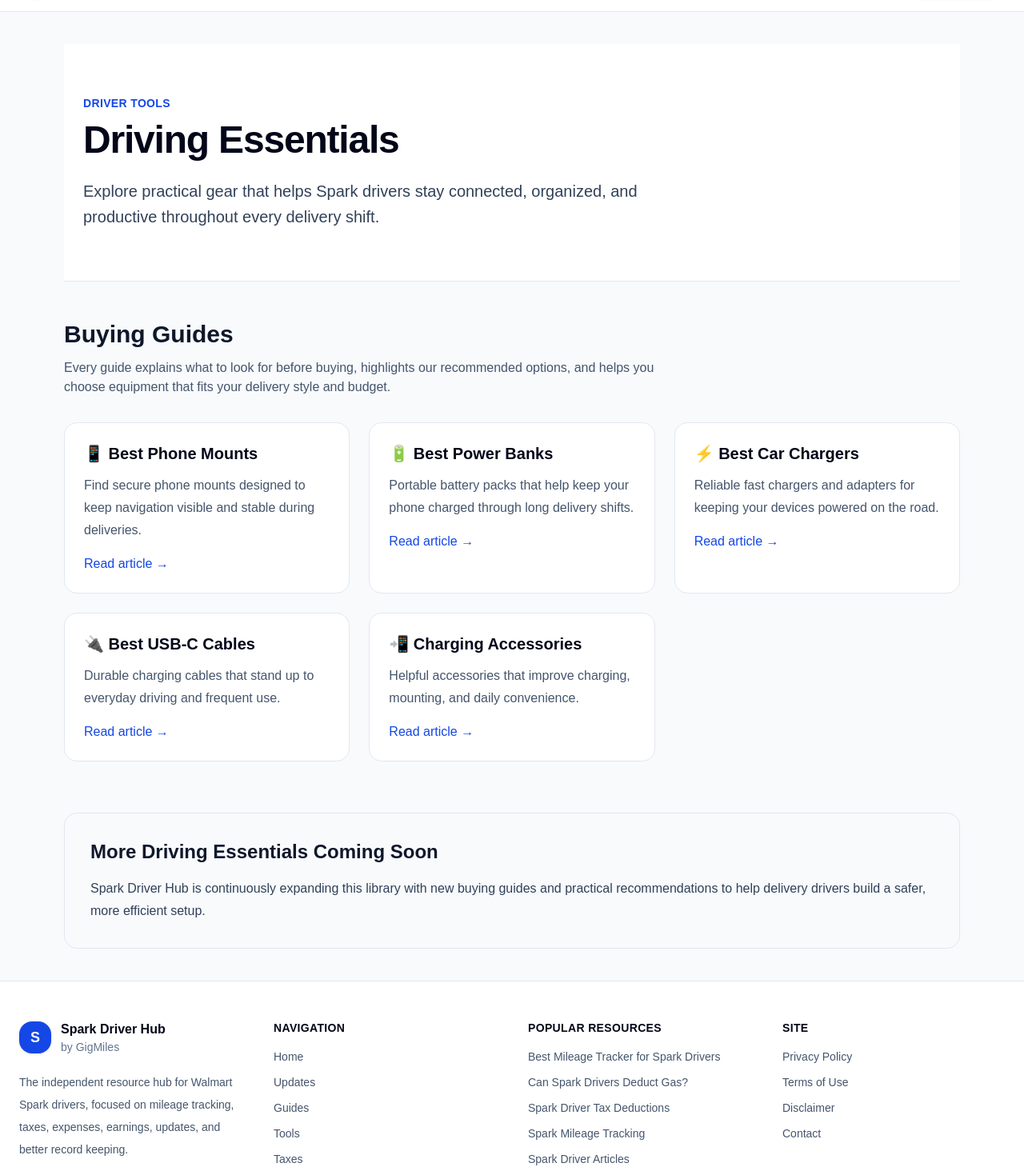
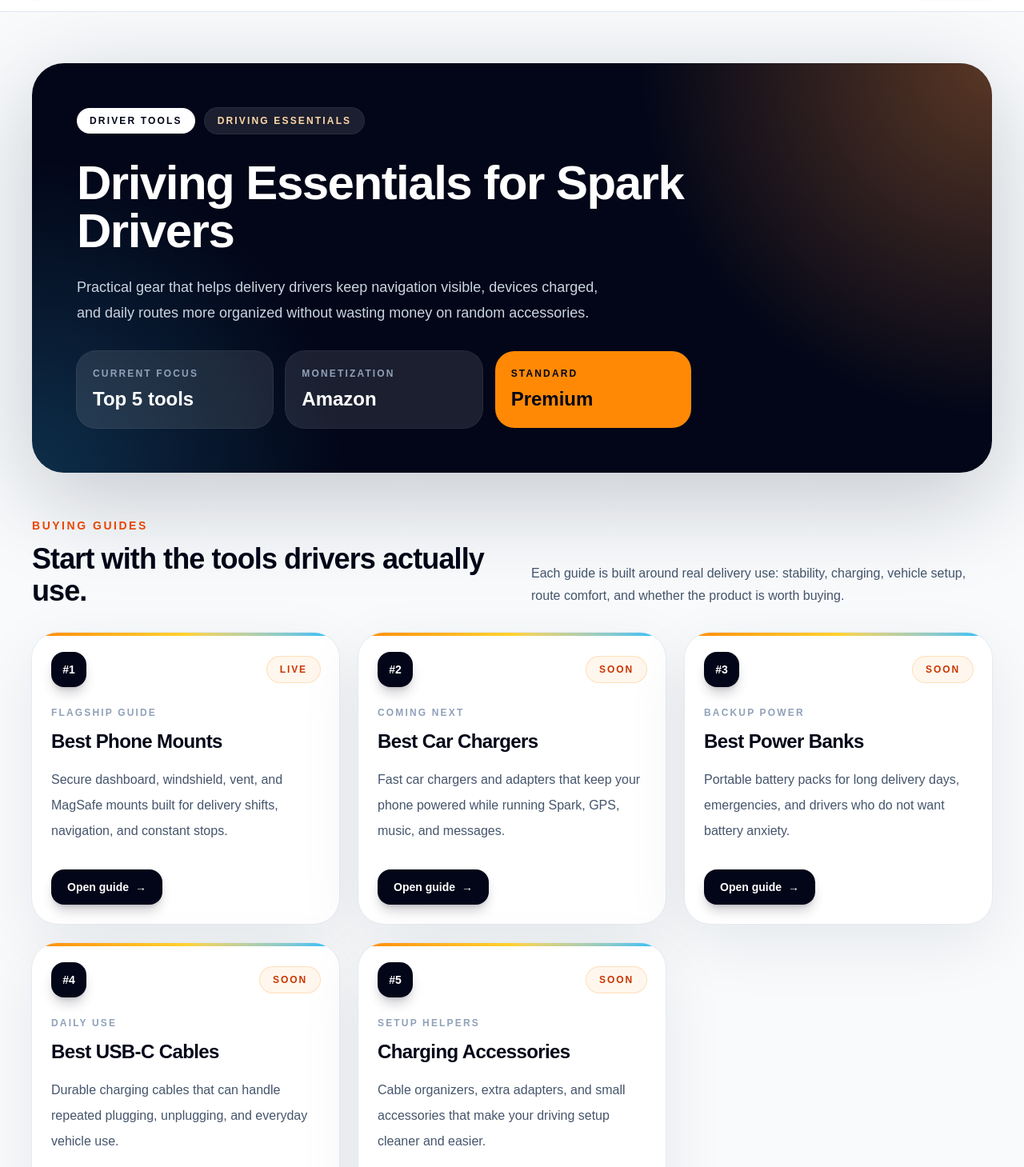
Before and after one commit to dayoneapps91/Spark-Driver-Hub, a Next.js app: page /tools/driving-essentials in a window 1280 px wide. Shown: the part 58-1517 px from the top of the page at 80% size. Built offline with nearby package versions, Linux system fonts and the light colour scheme.

Commit message:
Redesign Driving Essentials hub

```diff
--- a/app/tools/driving-essentials/page.tsx
+++ b/app/tools/driving-essentials/page.tsx
@@ -1,75 +1,171 @@
-import ArticleCard from "../../components/ArticleCard";
-import PageHero from "../../components/PageHero";
+import Link from "next/link";
 
 const guides = [
   {
-    title: "📱 Best Phone Mounts",
-    description: "Find secure phone mounts designed to keep navigation visible and stable during deliveries.",
+    title: "Best Phone Mounts",
+    eyebrow: "Flagship Guide",
+    description:
+      "Secure dashboard, windshield, vent, and MagSafe mounts built for delivery shifts, navigation, and constant stops.",
     href: "/tools/driving-essentials/best-phone-mounts",
+    status: "Live",
   },
   {
-    title: "🔋 Best Power Banks",
-    description: "Portable battery packs that help keep your phone charged through long delivery shifts.",
-    href: "/tools/driving-essentials/best-power-banks",
+    title: "Best Car Chargers",
+    eyebrow: "Coming Next",
+    description:
+      "Fast car chargers and adapters that keep your phone powered while running Spark, GPS, music, and messages.",
+    href: "/tools/driving-essentials/best-car-chargers",
+    status: "Soon",
   },
   {
-    title: "⚡ Best Car Chargers",
-    description: "Reliable fast chargers and adapters for keeping your devices powered on the road.",
-    href: "/tools/driving-essentials/best-car-chargers",
+    title: "Best Power Banks",
+    eyebrow: "Backup Power",
+    description:
+      "Portable battery packs for long delivery days, emergencies, and drivers who do not want battery anxiety.",
+    href: "/tools/driving-essentials/best-power-banks",
+    status: "Soon",
   },
   {
-    title: "🔌 Best USB-C Cables",
-    description: "Durable charging cables that stand up to everyday driving and frequent use.",
+    title: "Best USB-C Cables",
+    eyebrow: "Daily Use",
+    description:
+      "Durable charging cables that can handle repeated plugging, unplugging, and everyday vehicle use.",
     href: "/tools/driving-essentials/best-usb-c-cables",
+    status: "Soon",
   },
   {
-    title: "📲 Charging Accessories",
-    description: "Helpful accessories that improve charging, mounting, and daily convenience.",
+    title: "Charging Accessories",
+    eyebrow: "Setup Helpers",
+    description:
+      "Cable organizers, extra adapters, and small accessories that make your driving setup cleaner and easier.",
     href: "/tools/driving-essentials/charging-accessories",
+    status: "Soon",
   },
 ];
 
 export default function DrivingEssentialsPage() {
   return (
-    <main className="mx-auto max-w-6xl px-4 py-10">
-      <PageHero
-        eyebrow="Driver Tools"
-        title="Driving Essentials"
-        description="Explore practical gear that helps Spark drivers stay connected, organized, and productive throughout every delivery shift."
-      />
+    <main className="mx-auto w-full max-w-7xl px-5 py-10 md:px-8 md:py-14 lg:px-10 lg:py-16">
+      <section className="relative overflow-hidden rounded-[2.5rem] bg-slate-950 p-8 text-white shadow-[0_32px_120px_rgba(15,23,42,0.22)] md:p-12 lg:p-14">
+        <div className="absolute inset-0 bg-[radial-gradient(circle_at_top_right,rgba(251,146,60,0.35),transparent_34%),radial-gradient(circle_at_bottom_left,rgba(56,189,248,0.22),transparent_30%)]" />
 
-      <section className="mt-12">
-        <h2 className="text-3xl font-bold text-slate-900">
-          Buying Guides
-        </h2>
+        <div className="relative max-w-3xl">
+          <div className="flex flex-wrap gap-3">
+            <span className="inline-flex rounded-full bg-white px-4 py-2 text-xs font-black uppercase tracking-[0.18em] text-slate-950">
+              Driver Tools
+            </span>
+            <span className="inline-flex rounded-full bg-white/10 px-4 py-2 text-xs font-black uppercase tracking-[0.18em] text-orange-200 ring-1 ring-white/15">
+              Driving Essentials
+            </span>
+          </div>
 
-        <p className="mt-3 max-w-3xl text-slate-600">
-          Every guide explains what to look for before buying, highlights our
-          recommended options, and helps you choose equipment that fits your
-          delivery style and budget.
-        </p>
+          <h1 className="mt-8 text-5xl font-black tracking-tight text-white md:text-6xl">
+            Driving Essentials for Spark Drivers
+          </h1>
+
+          <p className="mt-6 max-w-2xl text-lg leading-8 text-slate-300">
+            Practical gear that helps delivery drivers keep navigation visible,
+            devices charged, and daily routes more organized without wasting
+            money on random accessories.
+          </p>
+
+          <div className="mt-8 grid gap-4 sm:grid-cols-3">
+            <div className="rounded-3xl bg-white/10 p-5 ring-1 ring-white/15">
+              <p className="text-xs font-black uppercase tracking-[0.18em] text-slate-400">
+                Current Focus
+              </p>
+              <p className="mt-2 text-2xl font-black">Top 5 tools</p>
+            </div>
+
+            <div className="rounded-3xl bg-white/10 p-5 ring-1 ring-white/15">
+              <p className="text-xs font-black uppercase tracking-[0.18em] text-slate-400">
+                Monetization
+              </p>
+              <p className="mt-2 text-2xl font-black">Amazon</p>
+            </div>
+
+            <div className="rounded-3xl bg-orange-400 p-5 text-slate-950">
+              <p className="text-xs font-black uppercase tracking-[0.18em]">
+                Standard
+              </p>
+              <p className="mt-2 text-2xl font-black">Premium</p>
+            </div>
+          </div>
+        </div>
+      </section>
+
+      <section className="mt-14">
+        <div className="flex flex-col gap-4 md:flex-row md:items-end md:justify-between">
+          <div>
+            <p className="text-sm font-black uppercase tracking-[0.18em] text-orange-600">
+              Buying Guides
+            </p>
+            <h2 className="mt-3 text-4xl font-black tracking-tight text-slate-950">
+              Start with the tools drivers actually use.
+            </h2>
+          </div>
+
+          <p className="max-w-xl text-base leading-7 text-slate-600">
+            Each guide is built around real delivery use: stability, charging,
+            vehicle setup, route comfort, and whether the product is worth buying.
+          </p>
+        </div>
 
         <div className="mt-8 grid gap-6 md:grid-cols-2 xl:grid-cols-3">
-          {guides.map((guide) => (
-            <ArticleCard
+          {guides.map((guide, index) => (
+            <Link
               key={guide.href}
-              title={guide.title}
-              description={guide.description}
               href={guide.href}
-            />
+              className="group relative overflow-hidden rounded-[2rem] bg-white p-6 shadow-[0_24px_80px_rgba(15,23,42,0.08)] ring-1 ring-slate-200/70 transition duration-300 hover:-translate-y-1 hover:shadow-[0_32px_100px_rgba(15,23,42,0.14)]"
+            >
+              <div className="absolute inset-x-0 top-0 h-1 bg-gradient-to-r from-orange-400 via-amber-300 to-sky-400" />
+
+              <div className="flex items-center justify-between gap-4">
+                <span className="inline-flex h-11 w-11 items-center justify-center rounded-2xl bg-slate-950 text-sm font-black text-white shadow-lg shadow-slate-950/20">
+                  #{index + 1}
+                </span>
+
+                <span className="rounded-full bg-orange-50 px-4 py-2 text-xs font-black uppercase tracking-[0.16em] text-orange-700 ring-1 ring-orange-200/80">
+                  {guide.status}
+                </span>
+              </div>
+
+              <p className="mt-6 text-xs font-black uppercase tracking-[0.18em] text-slate-400">
+                {guide.eyebrow}
+              </p>
+
+              <h3 className="mt-3 text-2xl font-black tracking-tight text-slate-950">
+                {guide.title}
+              </h3>
+
+              <p className="mt-4 text-base leading-8 text-slate-600">
+                {guide.description}
+              </p>
+
+              <div className="mt-8 inline-flex items-center rounded-2xl bg-slate-950 px-5 py-3 text-sm font-black text-white shadow-lg shadow-slate-950/20 transition duration-200 group-hover:bg-orange-600">
+                Open guide
+                <span className="ml-2 transition duration-200 group-hover:translate-x-1">
+                  →
+                </span>
+              </div>
+            </Link>
           ))}
         </div>
       </section>
 
-      <section className="mt-16 rounded-2xl border border-slate-200 bg-slate-50 p-8">
-        <h2 className="text-2xl font-bold text-slate-900">
-          More Driving Essentials Coming Soon
+      <section className="mt-16 rounded-[2rem] bg-white p-8 shadow-lg ring-1 ring-slate-200/70 md:p-10">
+        <p className="text-sm font-black uppercase tracking-[0.18em] text-orange-600">
+          Build Order
+        </p>
+
+        <h2 className="mt-4 text-3xl font-black tracking-tight text-slate-950">
+          The next buying guides should match the Phone Mounts standard.
         </h2>
 
-        <p className="mt-4 text-slate-700 leading-7">
-          Spark Driver Hub is continuously expanding this library with new
-          buying guides and practical recommendations to help delivery drivers
-          build a safer, more efficient setup.
+        <p className="mt-4 max-w-3xl text-base leading-8 text-slate-600">
+          Phone Mounts is now the visual reference. The next guides should use
+          the same premium card system, one clean product image per item, real
+          Amazon affiliate links, a comparison table, and a driver-first note.
         </p>
       </section>
     </main>
```
